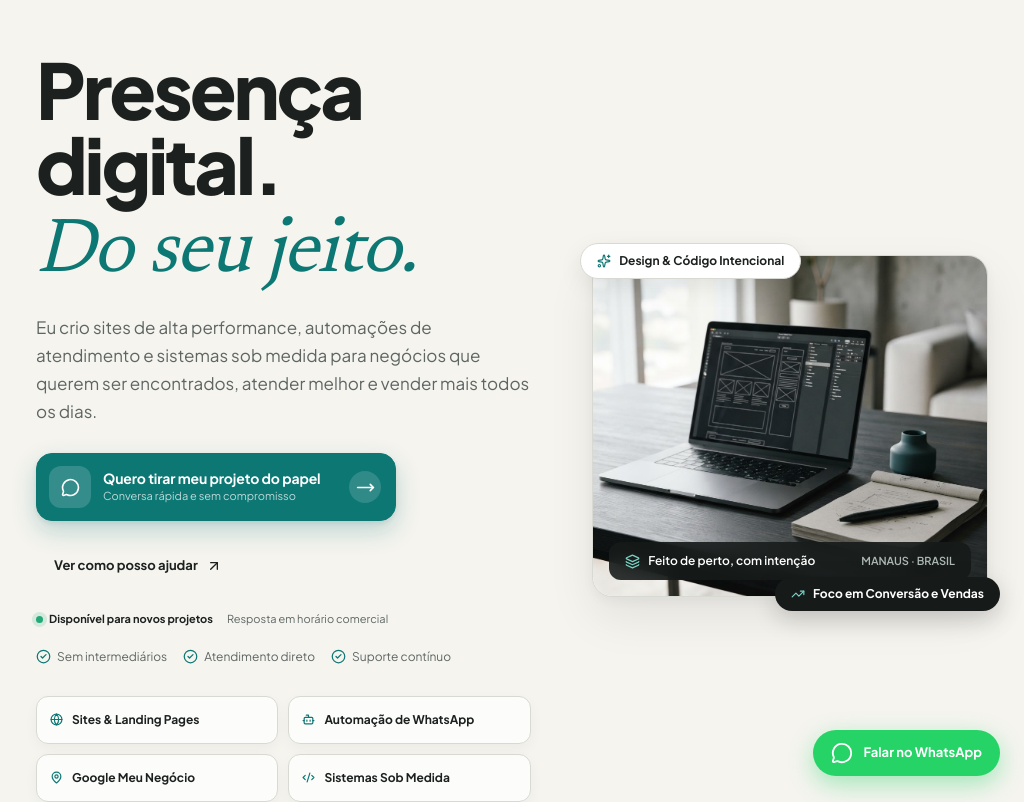
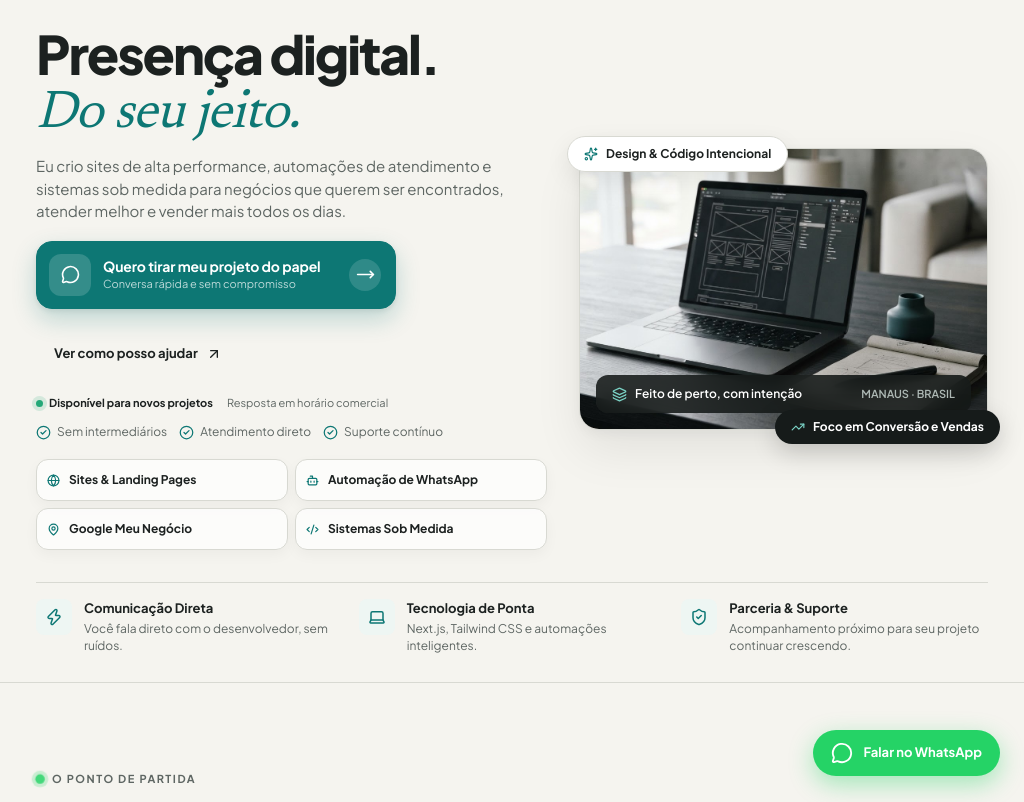
Before and after one commit to mrtaki67/thiago-castro-dev, a Next.js app: page / in a window 1024 px wide. Shown: the top 802 px of the page. Built offline with nearby package versions, Linux system fonts and the light colour scheme.

Commit message:
feat: add responsive styling for medium screens to globals.css
Co-authored-by: Thiago Castro <140362777+mrtaki67@users.noreply.github.com>

```diff
--- a/app/globals.css
+++ b/app/globals.css
@@ -1173,6 +1173,64 @@ h3 {
 }
 
 /* Responsive Breakpoints */
+@media (max-width: 1200px) and (min-width: 961px) {
+  .hero {
+    padding-top: 28px;
+    padding-bottom: 28px;
+  }
+
+  .hero-grid {
+    gap: 32px;
+  }
+
+  .hero h1 {
+    font-size: clamp(48px, 5.2vw, 62px);
+  }
+
+  .hero-content > p {
+    margin-top: 14px !important;
+    font-size: 15px !important;
+    line-height: 1.5 !important;
+  }
+
+  .hero-cta-selector-wrapper {
+    margin-top: 16px;
+    gap: 7px;
+  }
+
+  .hero-actions {
+    margin-top: 18px;
+  }
+
+  .hero-cta-reassurance {
+    margin-top: 8px;
+  }
+
+  .hero-content > div[style] {
+    gap: 12px !important;
+    margin-top: 12px !important;
+  }
+
+  .hero-tech-pills {
+    gap: 7px;
+    margin-top: 18px;
+  }
+
+  .hero-tech-pill {
+    min-height: 42px;
+    padding: 9px 10px;
+  }
+
+  .hero-visual-card img {
+    height: 280px;
+  }
+
+  .hero-stats-strip {
+    margin-top: 32px;
+    padding-top: 16px;
+  }
+}
+
 @media (max-width: 960px) {
   .hero-grid {
     grid-template-columns: 1fr;
```
